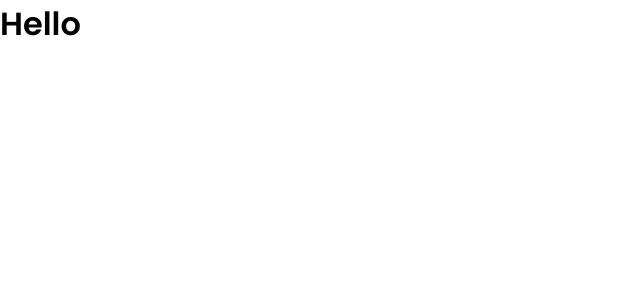
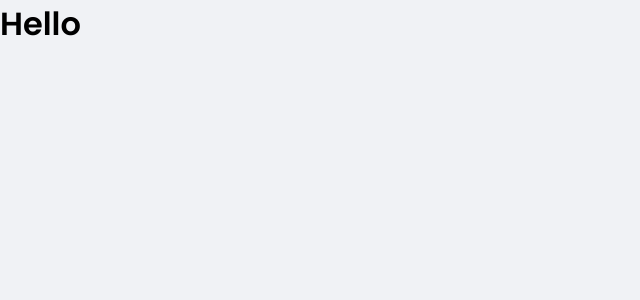
Before and after one commit to rafaelramosdev/ignite-reactjs-chapter-II-dt-money, a React (Vite) app: page / in a window 1280 px wide. Shown: the top 300 px of the page, without its empty margins (0-640 px from the left). Built offline with nearby package versions, Linux system fonts and the light colour scheme.

Commit message:
feat: add global color '--green'

```diff
--- a/src/styles/global.ts
+++ b/src/styles/global.ts
@@ -3,6 +3,7 @@ import { createGlobalStyle } from 'styled-components'
 export const GlobalStyle = createGlobalStyle`
   :root {
     --red: #e52e4d;
+    --green: #33cc95;
     --blue: #5429cc;
     --blue-light: #6933ff;
     --text-title: #363f5f;
@@ -27,7 +28,7 @@ export const GlobalStyle = createGlobalStyle`
   }
 
   body {
-    background: var(---background);
+    background: var(--background);
     -webkit-font-smoothing: antialiased;
   }
 
```
